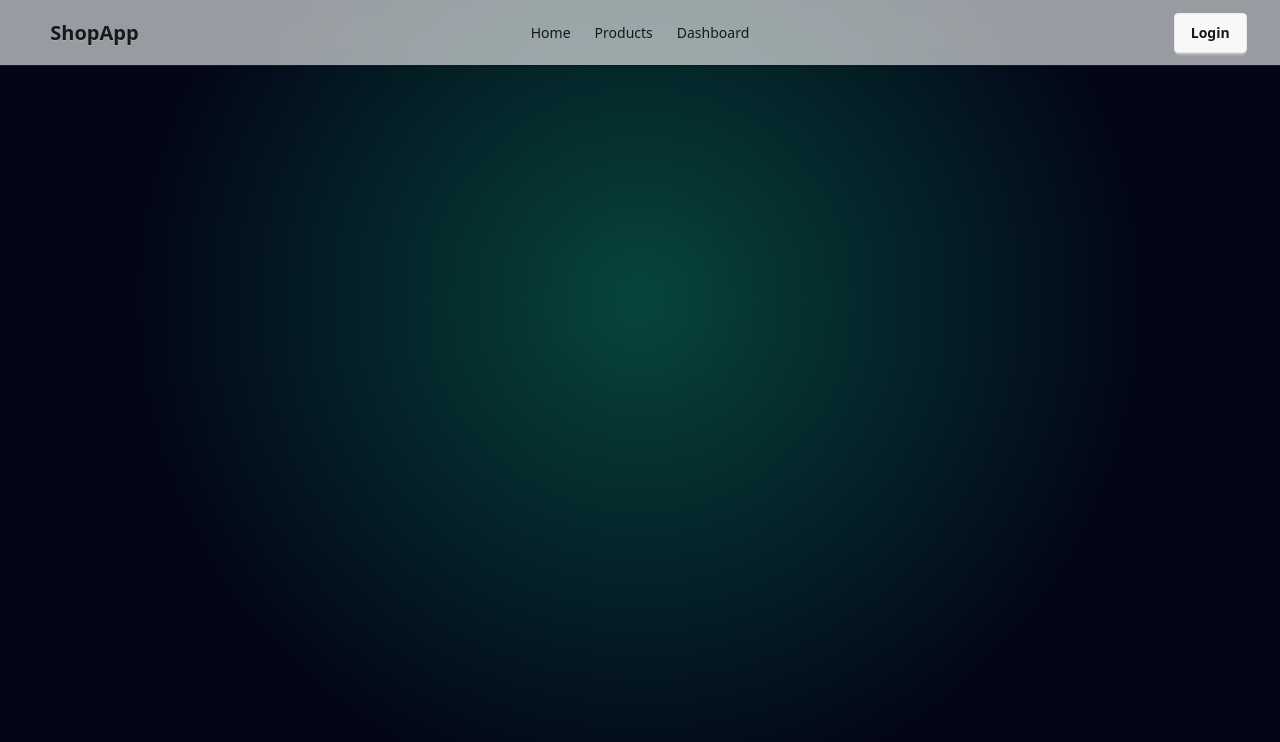
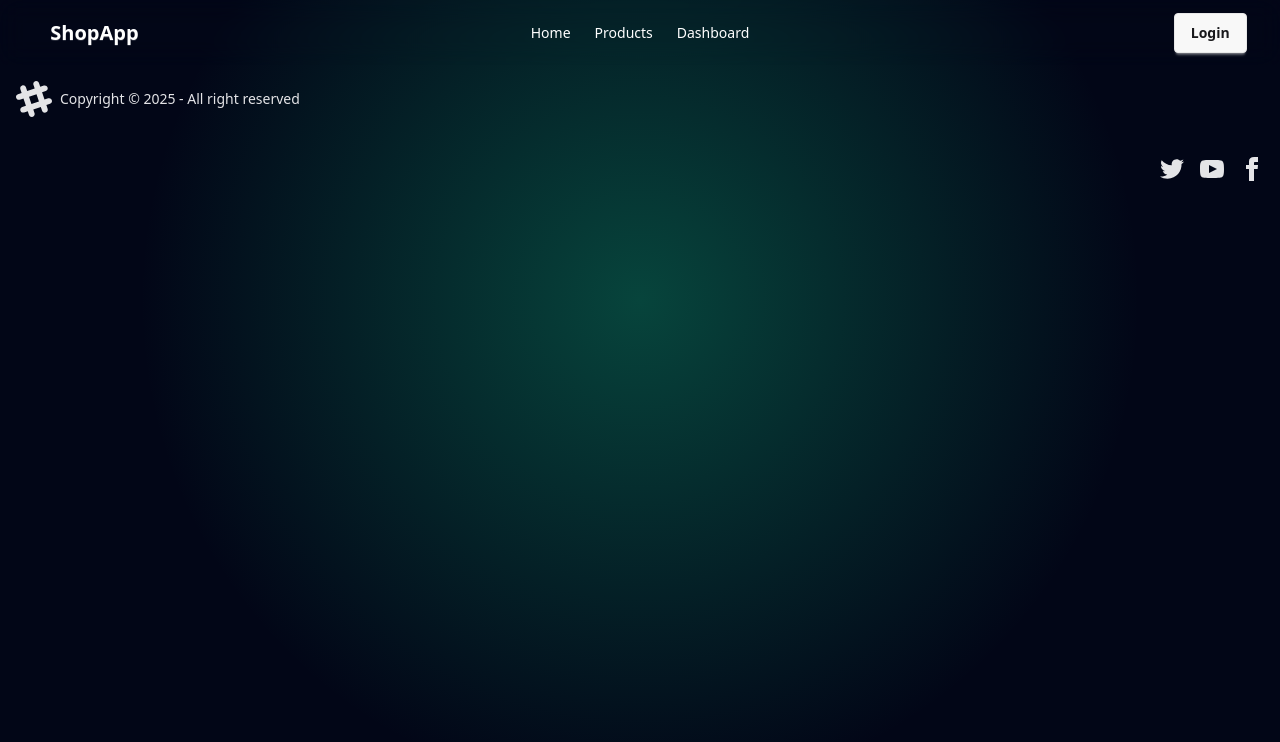
Before and after one commit to tahmid-khan-hub/shop-app, a Next.js app: page / in a window 1280 px wide. Shown: the top 742 px of the page. Built offline with nearby package versions, Linux system fonts and the light colour scheme.

Commit message:
updated footer design and also updated navbar, page

```diff
--- a/src/app/Footer/page.js
+++ b/src/app/Footer/page.js
@@ -0,0 +1,57 @@
+export default function Footer() {
+  return (
+    <footer className="sm:footer-horizontal text-neutral-content items-center p-4 max-w-[1300px] mx-auto">
+      <div className="footer">
+        <aside className="grid-flow-col items-center">
+          <svg
+            width="36"
+            height="36"
+            viewBox="0 0 24 24"
+            xmlns="http://www.w3.org/2000/svg"
+            fillRule="evenodd"
+            clipRule="evenodd"
+            className="fill-current"
+          >
+            <path d="M22.672 15.226l-2.432.811.841 2.515c.33 1.019-.209 2.127-1.23 2.456-1.15.325-2.148-.321-2.463-1.226l-.84-2.518-5.013 1.677.84 2.517c.391 1.203-.434 2.542-1.831 2.542-.88 0-1.601-.564-1.86-1.314l-.842-2.516-2.431.809c-1.135.328-2.145-.317-2.463-1.229-.329-1.018.211-2.127 1.231-2.456l2.432-.809-1.621-4.823-2.432.808c-1.355.384-2.558-.59-2.558-1.839 0-.817.509-1.582 1.327-1.846l2.433-.809-.842-2.515c-.33-1.02.211-2.129 1.232-2.458 1.02-.329 2.13.209 2.461 1.229l.842 2.515 5.011-1.677-.839-2.517c-.403-1.238.484-2.553 1.843-2.553.819 0 1.585.509 1.85 1.326l.841 2.517 2.431-.81c1.02-.33 2.131.211 2.461 1.229.332 1.018-.21 2.126-1.23 2.456l-2.433.809 1.622 4.823 2.433-.809c1.242-.401 2.557.484 2.557 1.838 0 .819-.51 1.583-1.328 1.847m-8.992-6.428l-5.01 1.675 1.619 4.828 5.011-1.674-1.62-4.829z"></path>
+          </svg>
+          <p>Copyright © {new Date().getFullYear()} - All right reserved</p>
+        </aside>
+        <nav className="grid-flow-col gap-4 md:place-self-center md:justify-self-end">
+          <a>
+            <svg
+              xmlns="http://www.w3.org/2000/svg"
+              width="24"
+              height="24"
+              viewBox="0 0 24 24"
+              className="fill-current"
+            >
+              <path d="M24 4.557c-.883.392-1.832.656-2.828.775 1.017-.609 1.798-1.574 2.165-2.724-.951.564-2.005.974-3.127 1.195-.897-.957-2.178-1.555-3.594-1.555-3.179 0-5.515 2.966-4.797 6.045-4.091-.205-7.719-2.165-10.148-5.144-1.29 2.213-.669 5.108 1.523 6.574-.806-.026-1.566-.247-2.229-.616-.054 2.281 1.581 4.415 3.949 4.89-.693.188-1.452.232-2.224.084.626 1.956 2.444 3.379 4.6 3.419-2.07 1.623-4.678 2.348-7.29 2.04 2.179 1.397 4.768 2.212 7.548 2.212 9.142 0 14.307-7.721 13.995-14.646.962-.695 1.797-1.562 2.457-2.549z"></path>
+            </svg>
+          </a>
+          <a>
+            <svg
+              xmlns="http://www.w3.org/2000/svg"
+              width="24"
+              height="24"
+              viewBox="0 0 24 24"
+              className="fill-current"
+            >
+              <path d="M19.615 3.184c-3.604-.246-11.631-.245-15.23 0-3.897.266-4.356 2.62-4.385 8.816.029 6.185.484 8.549 4.385 8.816 3.6.245 11.626.246 15.23 0 3.897-.266 4.356-2.62 4.385-8.816-.029-6.185-.484-8.549-4.385-8.816zm-10.615 12.816v-8l8 3.993-8 4.007z"></path>
+            </svg>
+          </a>
+          <a>
+            <svg
+              xmlns="http://www.w3.org/2000/svg"
+              width="24"
+              height="24"
+              viewBox="0 0 24 24"
+              className="fill-current"
+            >
+              <path d="M9 8h-3v4h3v12h5v-12h3.642l.358-4h-4v-1.667c0-.955.192-1.333 1.115-1.333h2.885v-5h-3.808c-3.596 0-5.192 1.583-5.192 4.615v3.385z"></path>
+            </svg>
+          </a>
+        </nav>
+      </div>
+    </footer>
+  );
+}
--- a/src/app/Navbar/page.js
+++ b/src/app/Navbar/page.js
@@ -1,6 +1,6 @@
 export default function Navbar() {
   return (
-    <div className="navbar sticky top-0 z-50 bg-white/60 border-b shadow-sm backdrop-blur-md">
+    <div className="navbar sticky top-0 z-50 bg-background/55 backdrop-blur-md text-white">
       <div className="max-w-[1300px] w-[96%] mx-auto flex justify-between items-center">
         <div className="navbar-start">
         <div className="dropdown">
--- a/src/app/page.js
+++ b/src/app/page.js
@@ -1,5 +1,6 @@
 import Link from "next/link";
 import Navbar from "./Navbar/page";
+import Footer from "./Footer/page";
 
 export default function Home() {
   return (
@@ -15,6 +16,7 @@
       {/* Components */}
       <div className="relative z-10">
         <Navbar />
+        <Footer></Footer>
       </div>
     </div>
   );
```
